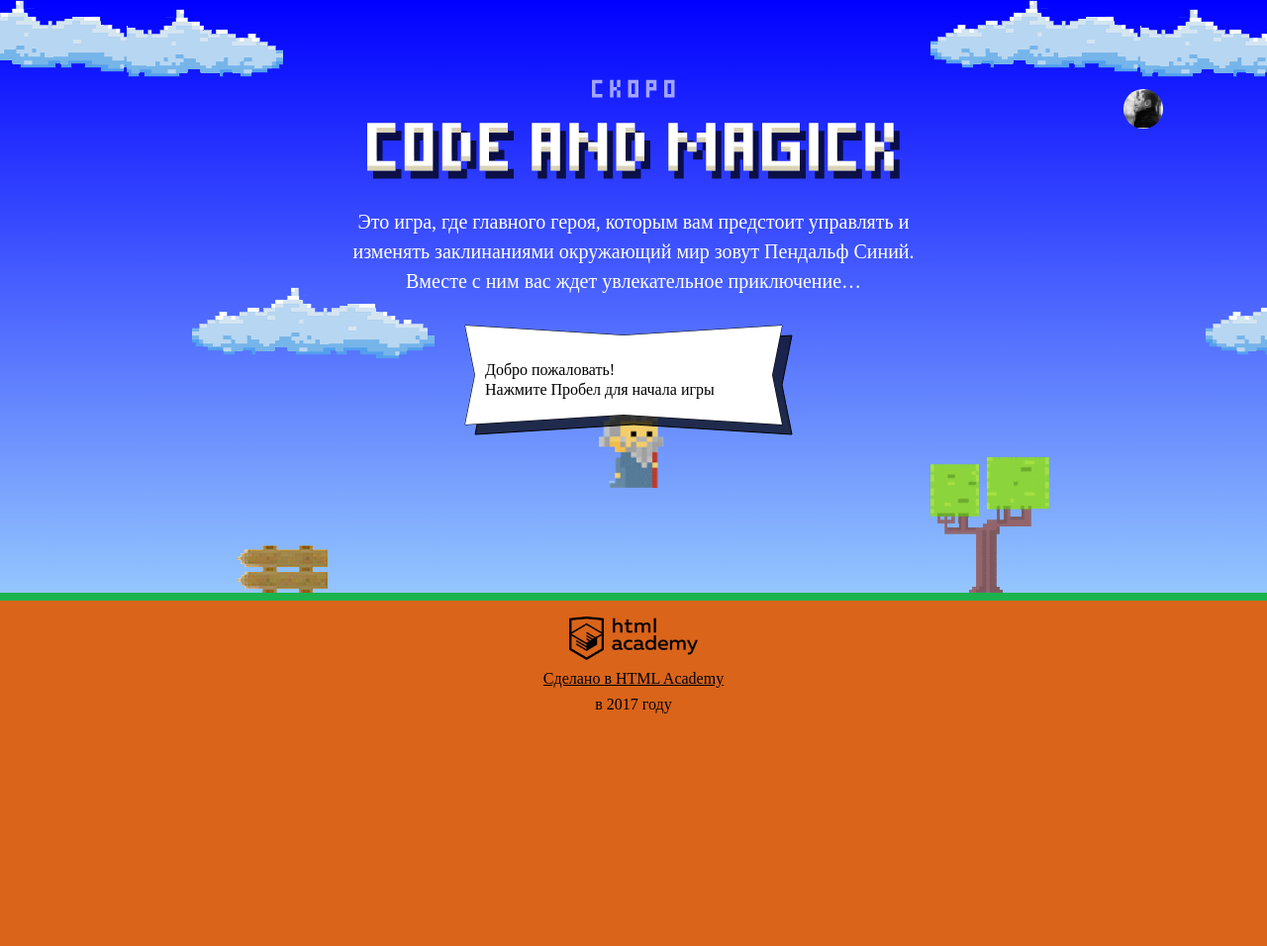
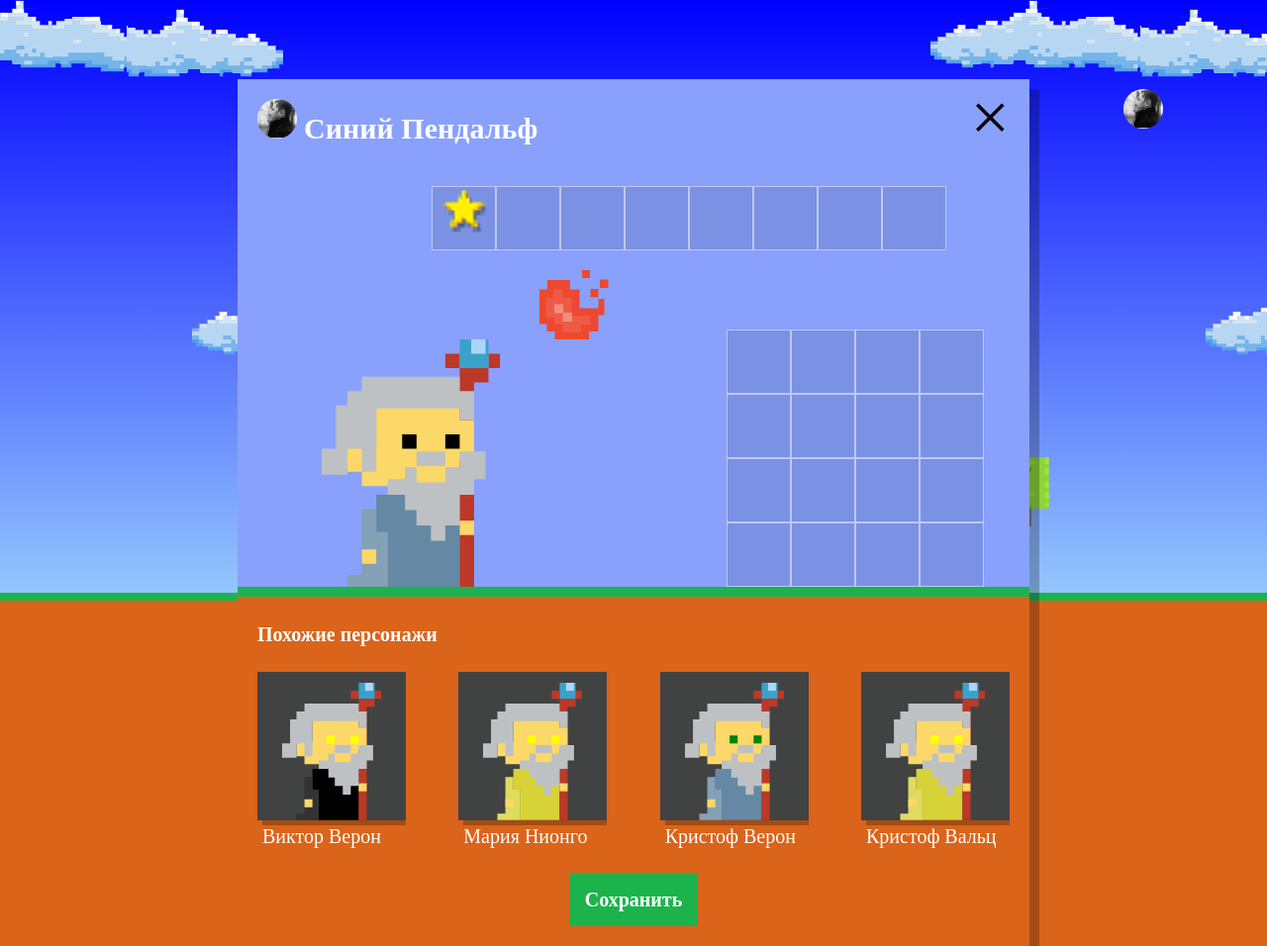
Before and after one commit to sokolovav2016/853603-code-and-magick-17, a website: page index.html in a window 1280 px wide. Shown: the whole page at 99% size. Before the commit the page ends 800 px from the top, so only its background shows below. Drawn offline with Linux system fonts and the light colour scheme; a web font is replaced by a local one.

Commit message:
Выполняет задание учебного проекта по 3 лекции

```diff
--- a/index.html
+++ b/index.html
@@ -205,6 +205,7 @@
 
 <script src="js/stat.js"></script>
 <script src="js/game.js"></script>
+<script src="js/setup.js"></script>
 
 </body>
 </html>
--- /dev/null
+++ b/js/setup.js
@@ -0,0 +1,81 @@
+'use strict';
+
+var WIZARD_FIRST_NAMES = [
+  'Иван',
+  'Хуан Себастьян',
+  'Мария',
+  'Кристоф',
+  'Виктор',
+  'Юлия',
+  'Люпита',
+  'Вашингтон'
+];
+var WIZARD_LAST_NAMES = [
+  'да Марья',
+  'Верон',
+  'Мирабелла',
+  'Вальц',
+  'Онопко',
+  'Топольницкая',
+  'Нионго',
+  'Ирвинг'
+];
+var WIZARD_COAT_COLORS = [
+  'rgb(101, 137, 164)',
+  'rgb(241, 43, 107)',
+  'rgb(146, 100, 161)',
+  'rgb(56, 159, 117)',
+  'rgb(215, 210, 55)',
+  'rgb(0, 0, 0)'
+];
+var WIZARD_EYES_COLORS = [
+  'black',
+  'red',
+  'blue',
+  'yellow',
+  'green'
+];
+
+var userDialog = document.querySelector('.setup'); // Основной блок
+var similarListElement = userDialog.querySelector('.setup-similar-list'); // Список персонажей
+var similarWizardTemplate = document.querySelector('#similar-wizard-template')
+    .content
+    .querySelector('.setup-similar-item'); // Шаблон
+var fragment = document.createDocumentFragment(); // Создаем пустой DOM элемент
+
+userDialog.classList.remove('hidden'); // Показываем основной блок
+
+function getRandomElement(arr) {
+  return arr[Math.floor(Math.random() * arr.length)];
+}
+
+function getRandomWizard(firstName, lastName, coatColor, eyesColor) {
+  var wizardsList = [];
+
+  for (i = 0; i < 4; i++) {
+    wizardsList[i] = {};
+    wizardsList[i].name = getRandomElement(firstName) + ' ' + getRandomElement(lastName);
+    wizardsList[i].coatColor = getRandomElement(coatColor);
+    wizardsList[i].eyesColor = getRandomElement(eyesColor);
+  }
+
+  return wizardsList;
+}
+var wizards = getRandomWizard(WIZARD_FIRST_NAMES, WIZARD_LAST_NAMES, WIZARD_COAT_COLORS, WIZARD_EYES_COLORS);
+
+function renderWizard(wizard) {
+  var wizardElement = similarWizardTemplate.cloneNode(true); // Копирует шаблон
+
+  wizardElement.querySelector('.setup-similar-label').textContent = wizard.name; // Имя персонажа
+  wizardElement.querySelector('.wizard-coat').style.fill = wizard.coatColor; // Цвет мантии
+  wizardElement.querySelector('.wizard-eyes').style.fill = wizard.eyesColor; // Цвет глаз
+
+  return wizardElement;
+}
+
+for (var i = 0; i < wizards.length; i++) {
+  fragment.appendChild(renderWizard(wizards[i]));
+}
+similarListElement.appendChild(fragment); // Сам fragment не имеет обертки?
+
+userDialog.querySelector('.setup-similar').classList.remove('hidden');
```
Also changed, not shown: 1 other file.
